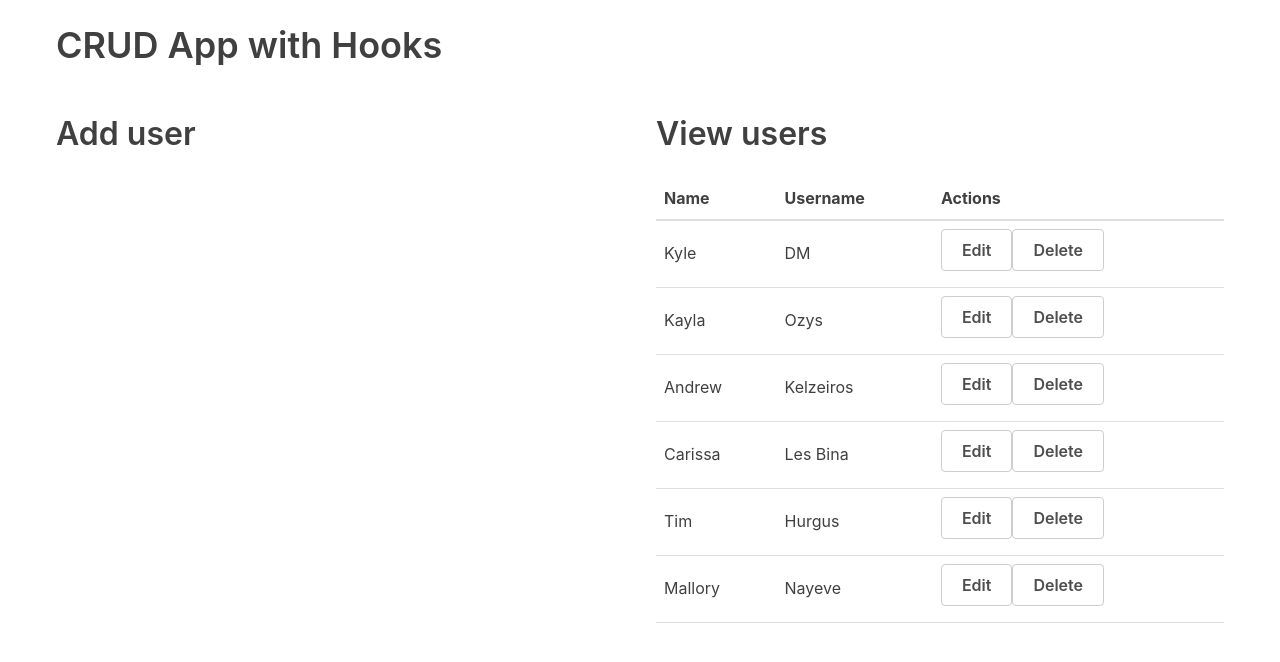
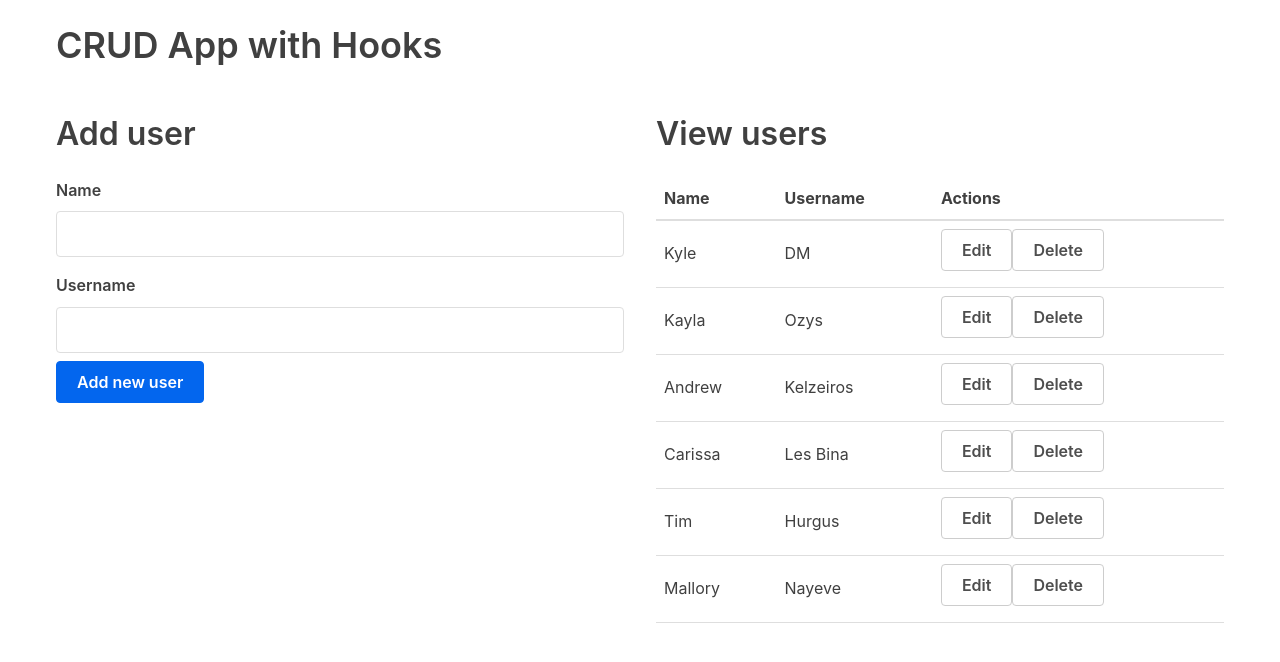
Before and after one commit to aqandrew/react-hooks, a React (Create React App) app: page / in a window 1280 px wide. Shown: the top 662 px of the page. Built offline with nearby package versions, Linux system fonts and the light colour scheme.

Commit message:
implement AddUserForm.handleSubmit

```diff
--- a/src/App.js
+++ b/src/App.js
@@ -1,5 +1,6 @@
 import React, { useState } from 'react';
 import UserTable from './tables/UserTable';
+import AddUserForm from './forms/AddUserForm';
 
 const App = () => {
   const usersData = [
@@ -13,12 +14,18 @@
 
   const [users, setUsers] = useState(usersData);
 
+  const addUser = user => {
+    user.id = users.length + 1;
+    setUsers([...users, user]);
+  };
+
   return (
     <div className="container">
       <h1>CRUD App with Hooks</h1>
       <div className="flex-row">
         <div className="flex-large">
           <h2>Add user</h2>
+          <AddUserForm addUser={addUser} />
         </div>
         <div className="flex-large">
           <h2>View users</h2>
@@ -26,7 +33,7 @@
         </div>
       </div>
     </div>
-  )
+  );
 };
 
 export default App;
--- /dev/null
+++ b/src/forms/AddUserForm.js
@@ -0,0 +1,46 @@
+import React, { useState } from 'react';
+
+const AddUserForm = props => {
+  const initialFormState = {
+    id: null,
+    name: '',
+    username: ''
+  };
+  const [user, setUser] = useState(initialFormState);
+
+  const handleInputChange = event => {
+    const { name, value } = event.target;
+    setUser({ ...user, [name]: value });
+  };
+
+  const handleSubmit = event => {
+    event.preventDefault();
+
+    if (!user.name || !user.username) return;
+
+    props.addUser(user);
+    setUser(initialFormState);
+  };
+
+  return (
+    <form onSubmit={handleSubmit}>
+      <label>Name</label>
+      <input
+        type="text"
+        name="name"
+        value={user.name}
+        onChange={handleInputChange}
+      />
+      <label>Username</label>
+      <input
+        type="text"
+        name="username"
+        value={user.username}
+        onChange={handleInputChange}
+      />
+      <button>Add new user</button>
+    </form>
+  );
+}
+
+export default AddUserForm;
```
